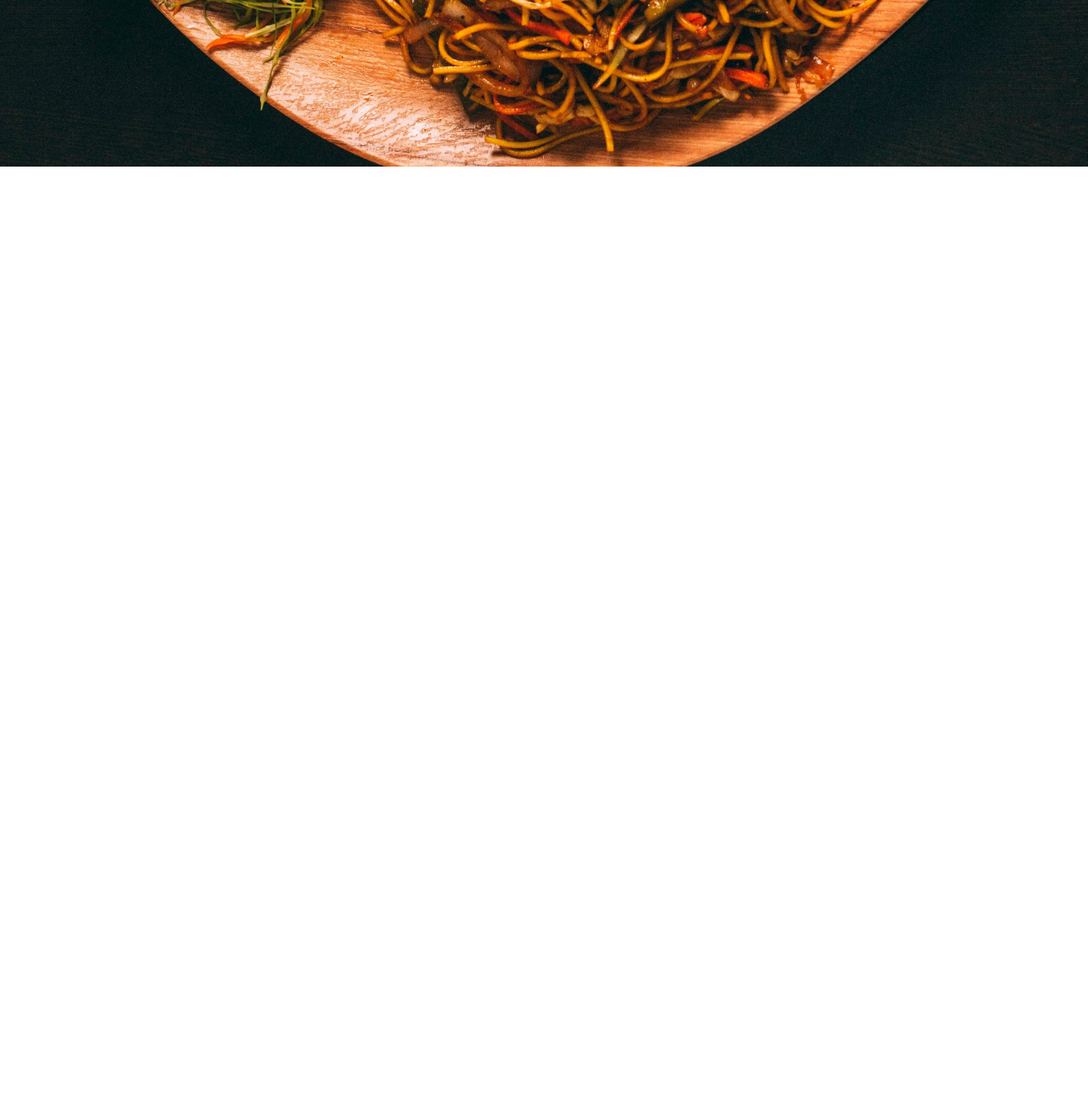
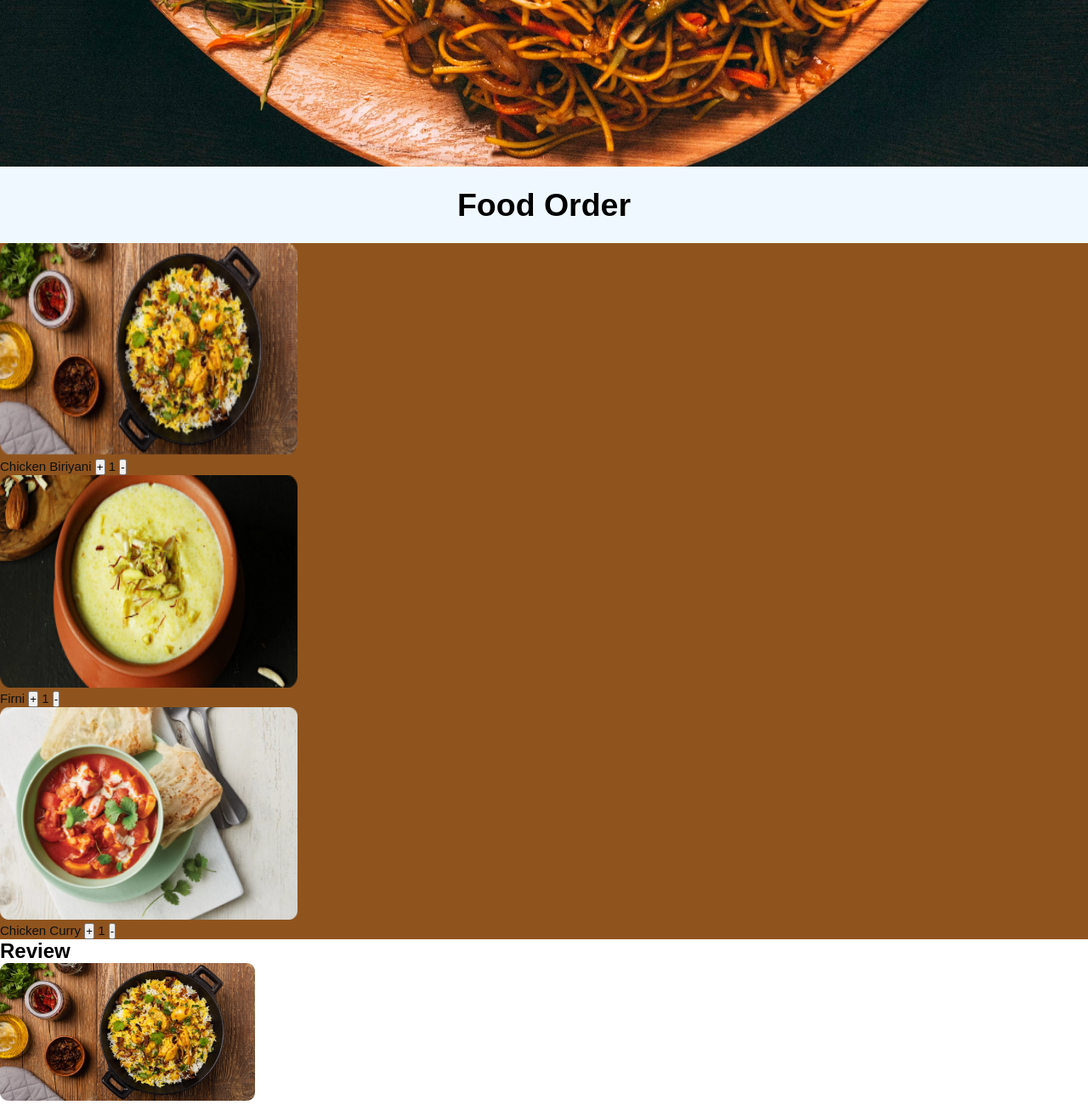
Before and after one commit to sadiaislam1/it-class-test.github.io, a plain HTML site: page index.html in a window 1280 px wide. Shown: the part 712-2012 px from the top of the page at 85% size. Before the commit the page ends 908 px from the top, so only its background shows below. Drawn offline with Linux system fonts and the light colour scheme.

Commit message:
without js

```diff
--- a/index.html
+++ b/index.html
@@ -44,7 +44,65 @@
         </div>
 </section>
 
+<!--food order section-->
 
+<section class="order">
+    </header>
+        <p><h1>Food Order</h1></p>
+    </header>
+</section>
+
+<!--header end-->
+
+
+<section class="order-addbtn">
+
+
+    <div>
+        <img class="pic" src="biriyani_img.png" alt="#">
+        <div class="content">
+        <span class="side" >Chicken Biriyani</span>
+        <button class="side"  class="btnn"> + </button>
+        <span class="side"  > 1 </span>
+        <button class="side"  class="btnn"> - </button>
+        </div>
+    </div>
+
+    <div>
+        <img class="pic" src="firni_img.png" alt="#">
+        <div class="content">
+        <span class="side" >Firni</span>
+        <button  class="side"  class="btnn"> + </button>
+        <span class="side"  > 1 </span>
+        <button class="side"  class="btnn"> - </button>
+        </div>
+    </div>
+
+    <div>
+        <img class="pic" src="chicken_curry.png" alt="#">
+        <div class="content">
+        <span class="side" >Chicken Curry</span>
+        <button class="side"  class="btnn"> + </button>
+        <span class="side"  > 1 </span>
+        <button class="side"  class="btnn"> - </button>
+        </div>
+    </div>
+
+</section>
+
+<!--REVIEW PART-->
+<section class="review" id="review">
+
+    <h1 class="heading">
+        Review
+    </h1>
+
+    <div class="box-container">
+        <div class="box">
+            <img src="biriyani_img.png" alt="">
+        </div>
+    </div>
+</section>
 
 
 
--- a/style.css
+++ b/style.css
@@ -104,16 +104,50 @@ header .icon a:hover{
 }
 .btn{
     background: 20wh 10wh;
-    background-color: #e0480b;
-    font-size: 15px;
-    color: black;
+    background-color: rgb(25, 56, 13);
+    font-size: 25px;
+    font-weight: 30px;
+    color: white;
     border-radius: 20px;
 }
 
+section.order{
+    display: flex;
+    justify-content: space-between;
+    align-items: center;
+    background-color: aliceblue;
+    height: 90px;
+    width: 100%;
+    font-size: 25px;
+}
 
+.order-addbtn{
 
+    color: white;
+    background-color: #8f541e;
 
+}
+.pic{
+    height: 250px;
+    width: 350px;
+}
 
+.content{
+    flex: 1 1 40rem;
+    color: #0D1010;
+    font-size: 15px;
+    align-items: center;
+}
+
+.btnn{
+    background: #FDFEFE;
+    height: 30px;
+    width: 30px;
+    border-radius: 20px;
+    margin-left: 10px;
+    margin-right: 10px;
+
+}
 
 
 
```
